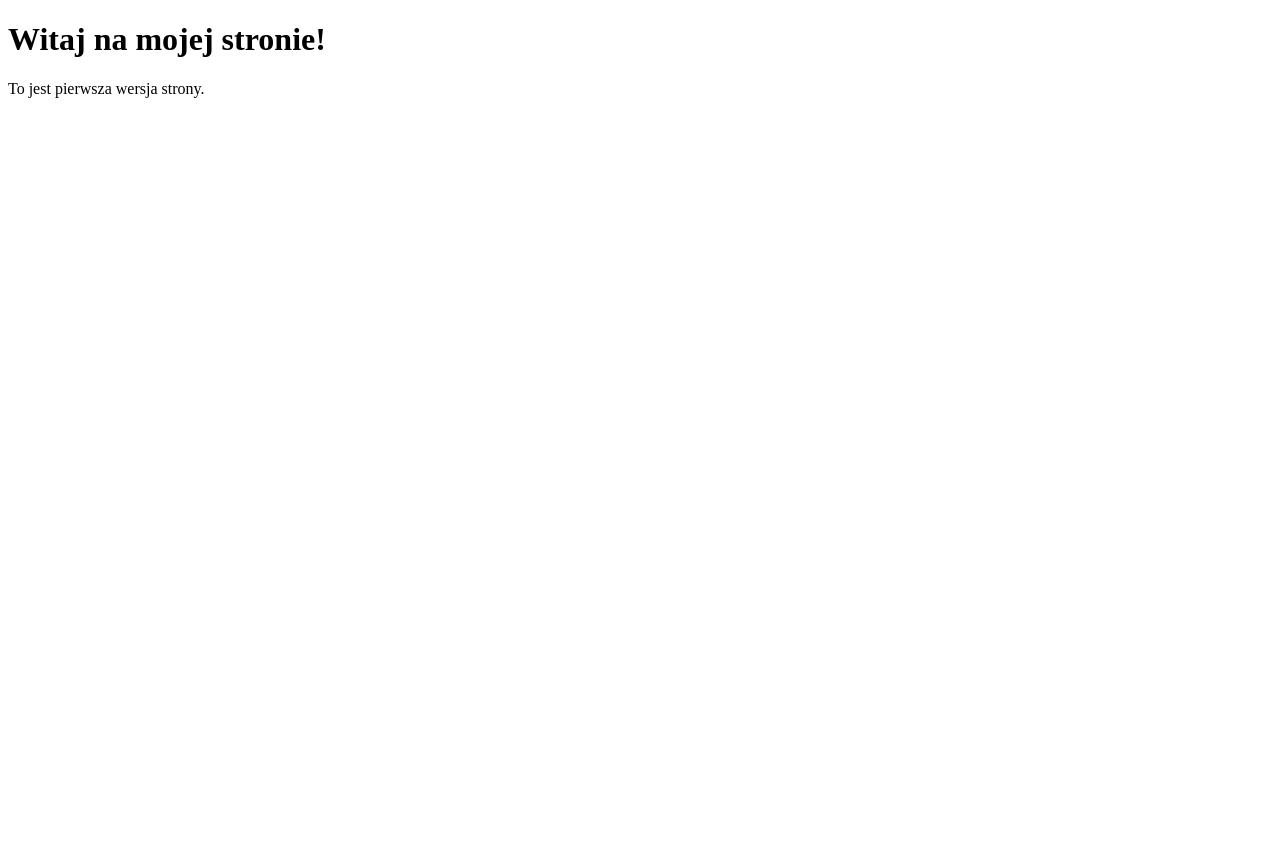
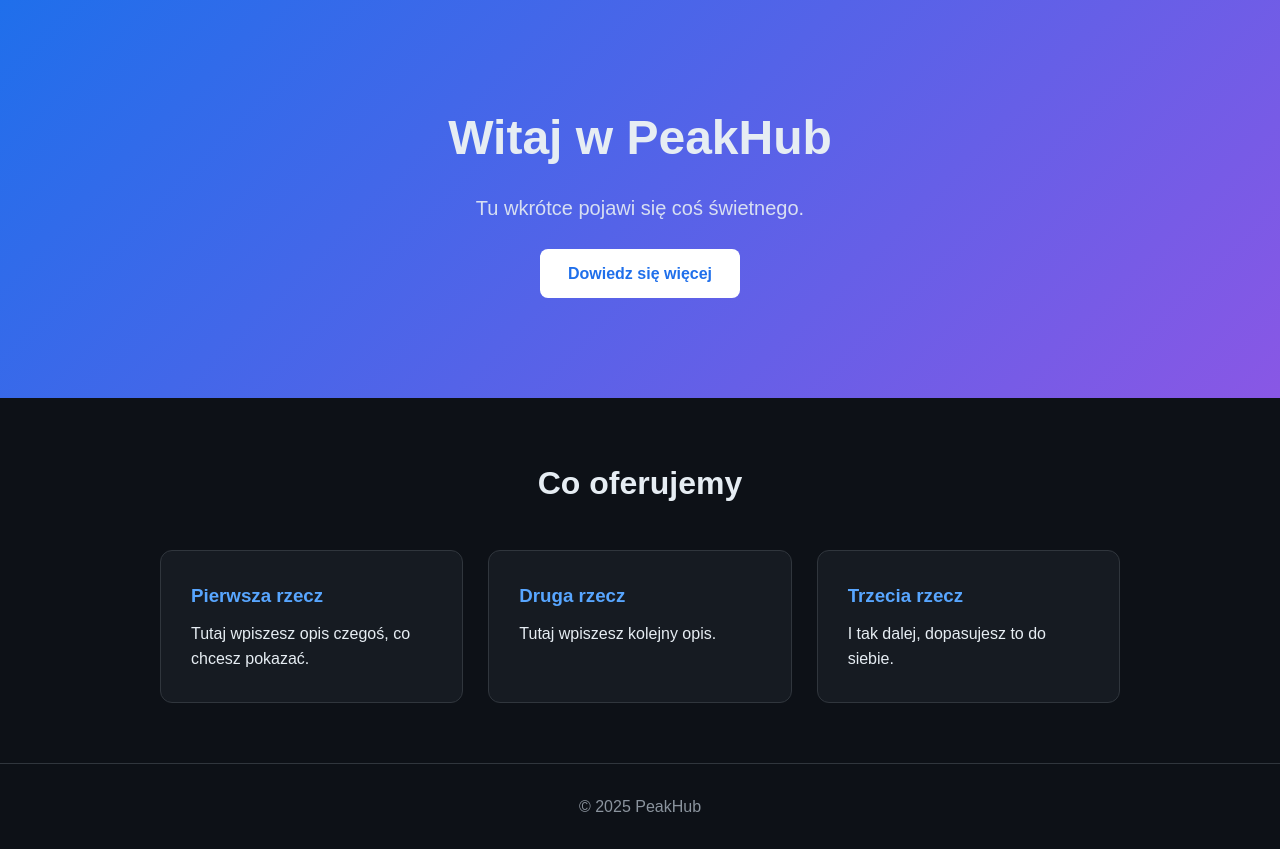
Before and after one commit to adrianamadej9-cmyk/peakhub, a plain HTML site: page index.html in a window 1280 px wide. Before the commit the page ends 800 px from the top, so only its background shows below. Drawn offline with Linux system fonts and the light colour scheme.

Commit message:
Update index.html

```diff
--- a/index.html
+++ b/index.html
@@ -2,10 +2,117 @@
 <html lang="pl">
 <head>
   <meta charset="UTF-8">
+  <meta name="viewport" content="width=device-width, initial-scale=1.0">
   <title>PeakHub</title>
+  <style>
+    * { margin: 0; padding: 0; box-sizing: border-box; }
+
+    body {
+      font-family: Arial, Helvetica, sans-serif;
+      background: #0d1117;
+      color: #e6edf3;
+      line-height: 1.6;
+    }
+
+    header {
+      text-align: center;
+      padding: 100px 20px;
+      background: linear-gradient(135deg, #1f6feb, #8957e5);
+    }
+
+    header h1 {
+      font-size: 3rem;
+      margin-bottom: 15px;
+    }
+
+    header p {
+      font-size: 1.25rem;
+      opacity: 0.9;
+    }
+
+    .btn {
+      display: inline-block;
+      margin-top: 25px;
+      padding: 12px 28px;
+      background: #ffffff;
+      color: #1f6feb;
+      text-decoration: none;
+      font-weight: bold;
+      border-radius: 8px;
+    }
+
+    main {
+      max-width: 1000px;
+      margin: 0 auto;
+      padding: 60px 20px;
+    }
+
+    main h2 {
+      text-align: center;
+      margin-bottom: 40px;
+      font-size: 2rem;
+    }
+
+    .cards {
+      display: grid;
+      grid-template-columns: repeat(auto-fit, minmax(250px, 1fr));
+      gap: 25px;
+    }
+
+    .card {
+      background: #161b22;
+      border: 1px solid #30363d;
+      border-radius: 12px;
+      padding: 30px;
+      transition: transform 0.2s;
+    }
+
+    .card:hover {
+      transform: translateY(-5px);
+    }
+
+    .card h3 {
+      margin-bottom: 10px;
+      color: #58a6ff;
+    }
+
+    footer {
+      text-align: center;
+      padding: 30px;
+      border-top: 1px solid #30363d;
+      color: #8b949e;
+    }
+  </style>
 </head>
 <body>
-  <h1>Witaj na mojej stronie!</h1>
-  <p>To jest pierwsza wersja strony.</p>
+
+  <header>
+    <h1>Witaj w PeakHub</h1>
+    <p>Tu wkrótce pojawi się coś świetnego.</p>
+    <a class="btn" href="#o-nas">Dowiedz się więcej</a>
+  </header>
+
+  <main>
+    <h2 id="o-nas">Co oferujemy</h2>
+    <div class="cards">
+      <div class="card">
+        <h3>Pierwsza rzecz</h3>
+        <p>Tutaj wpiszesz opis czegoś, co chcesz pokazać.</p>
+      </div>
+      <div class="card">
+        <h3>Druga rzecz</h3>
+        <p>Tutaj wpiszesz kolejny opis.</p>
+      </div>
+      <div class="card">
+        <h3>Trzecia rzecz</h3>
+        <p>I tak dalej, dopasujesz to do siebie.</p>
+      </div>
+    </div>
+  </main>
+
+  <footer>
+    <p>&copy; 2025 PeakHub</p>
+  </footer>
+
 </body>
 </html>
```
